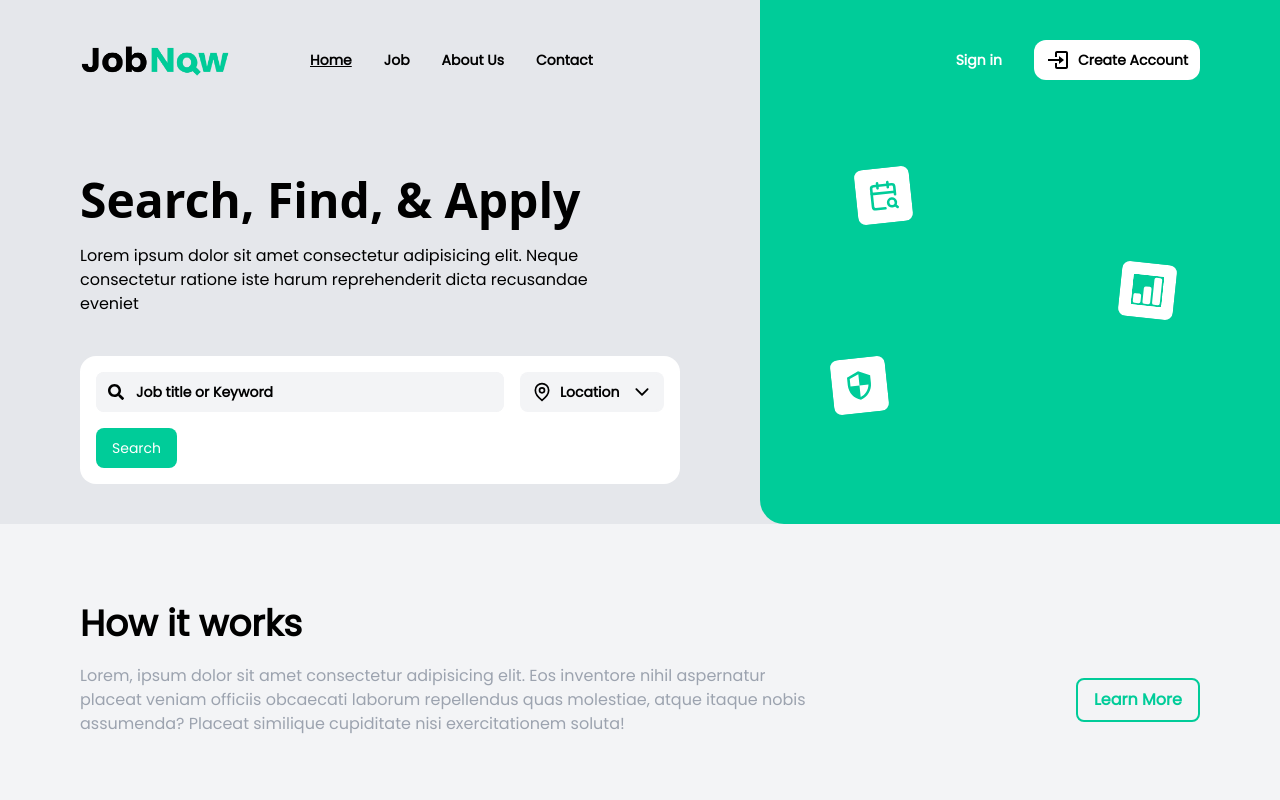
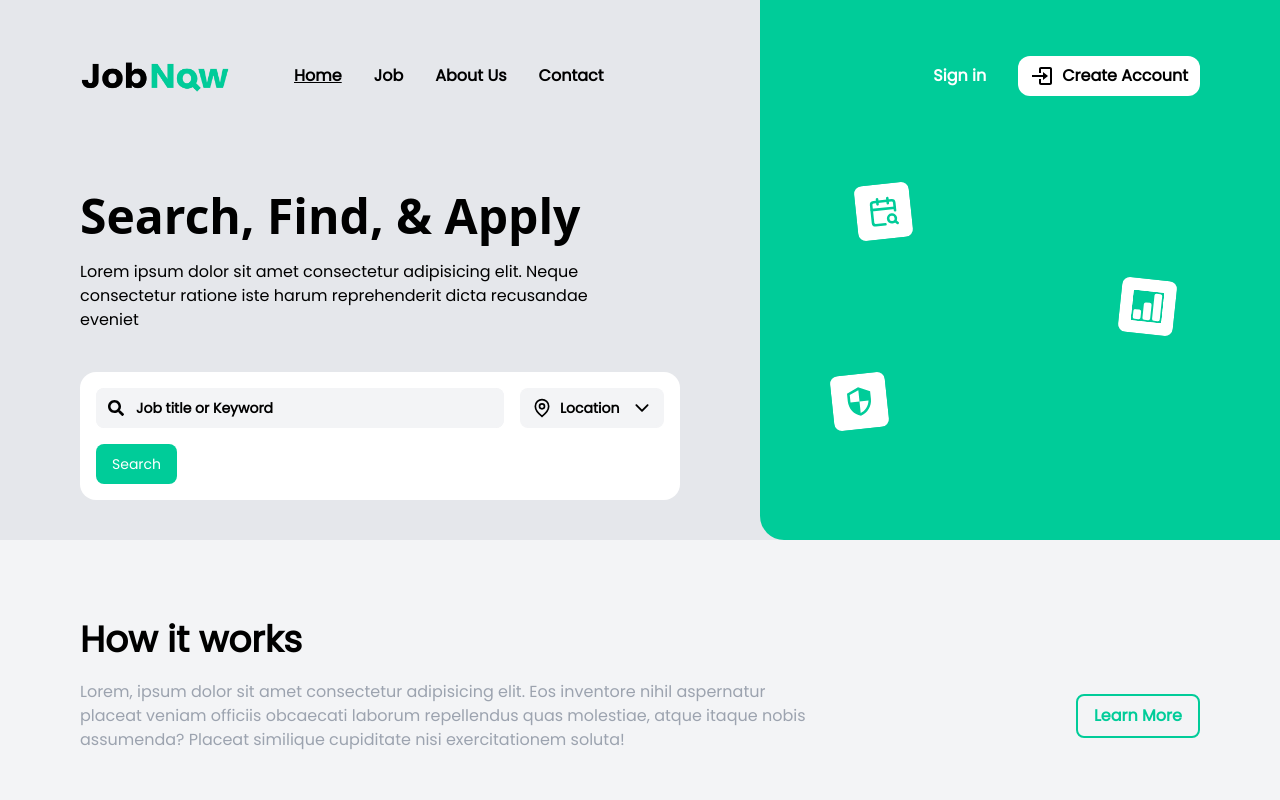
Before and after one commit to kalaounmohamad/Job-search-website, a Next.js app: page / in a window 1280 px wide. Shown: the top 800 px of the page. Built offline with nearby package versions, Linux system fonts and the light colour scheme.

Commit message:
Navbar font and margin

```diff
--- a/app/components/Navbar.js
+++ b/app/components/Navbar.js
@@ -34,9 +34,9 @@ export default function Navbar() {
 
   return (
     <div>
-      <nav className="max-w-screen-2xl mx-auto flex justify-between items-center my-6 md:mt-10 flex-wrap w-full px-5 sm:px-8 md:px-20">
+      <nav className="max-w-screen-2xl mx-auto flex justify-between items-center my-6 md:mt-14 flex-wrap w-full px-5 sm:px-8 md:px-20">
         <div
-          className={`flex gap-8 lg:gap-20 text-sm  ${
+          className={`flex gap-8 lg:gap-16 text-base  ${
             menuSet ? "mx-0" : "mx-auto md:mx-0"
           }`}
         >
@@ -138,7 +138,7 @@ export default function Navbar() {
             </ul>
           </div>
         </div>
-        <div className="hidden md:flex items-center gap-4 lg:gap-8 text-sm">
+        <div className="hidden md:flex items-center gap-4 lg:gap-8 text-base">
           {/* Large screen */}
           <Link
             href="/signin"
```
